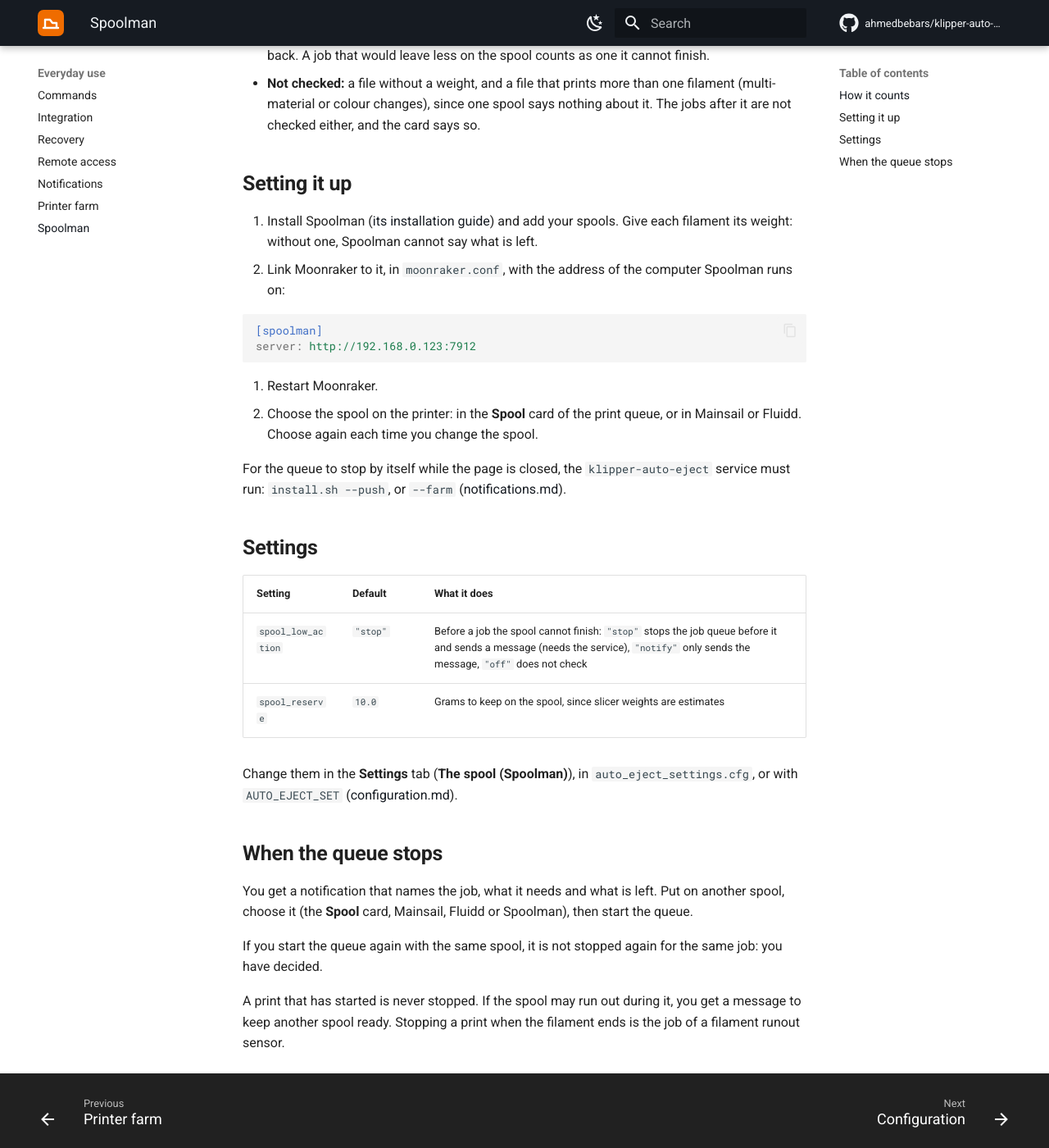
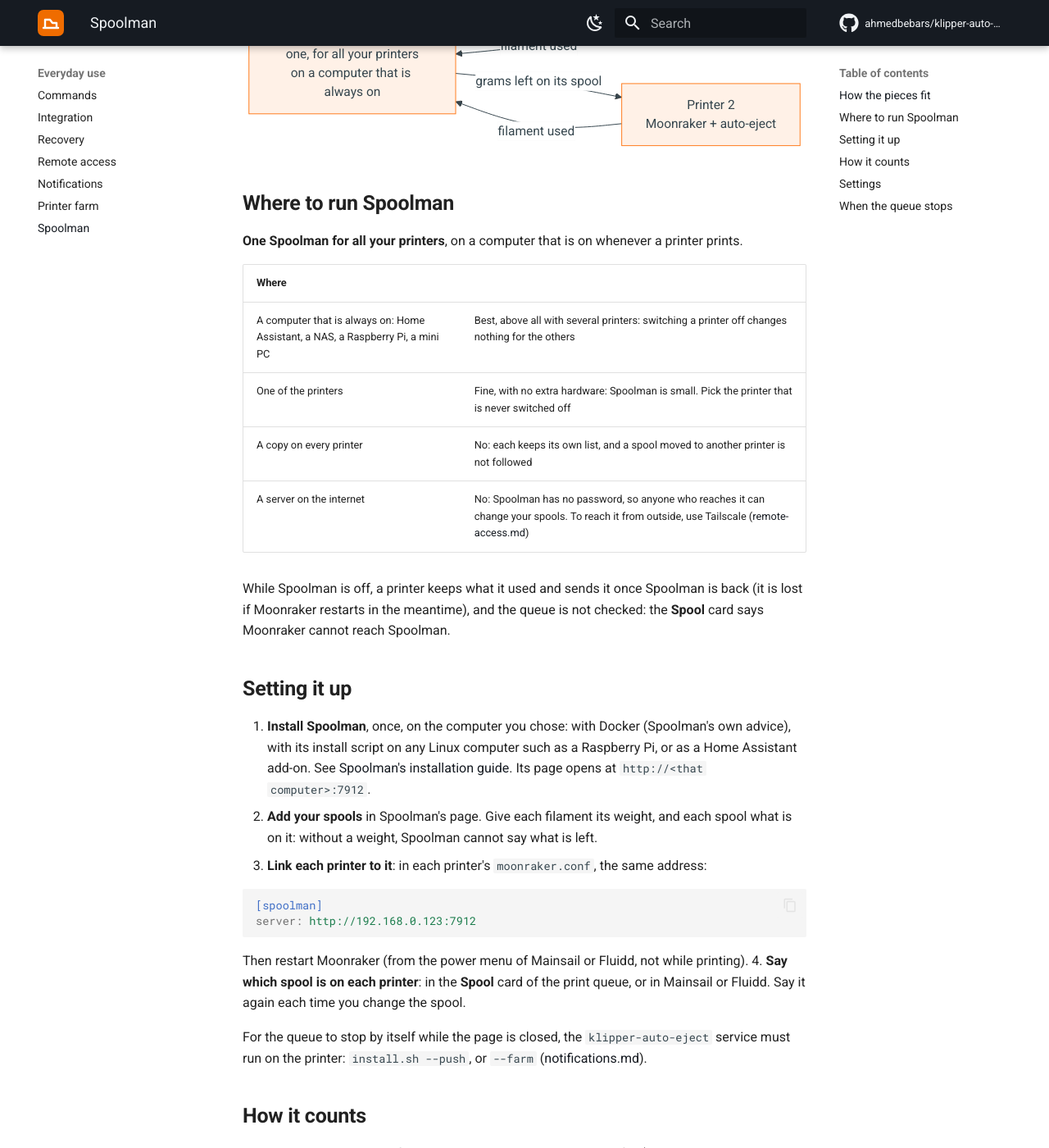
Before and after one commit to ahmedbebars/klipper-auto-eject, an MkDocs documentation site: the page built from docs/spoolman.md, in a window 1280 px wide and 1400 px high, scrolled down 1507 px. Shown: the whole window at 82% size. Built offline with MkDocs 1.6.1 and Material for MkDocs 9.7.7, drawn with Linux system fonts in a browser that asks for light colours; comment, search, counter and statistics services are not loaded; some of the changed text lies outside the part shown.

Commit message:
Spoolman docs: how the pieces fit, and where to run it
One Spoolman for all the printers, on a computer that is always on (Home
Assistant, a NAS, a Raspberry Pi), or on the printer that is never switched
off; not a copy on every printer, and not on the internet, since it has no
password. A diagram of how Moonraker, Spoolman and auto-eject talk, and the
steps in order. The print queue says what Spoolman would add, with a link,
on printers without it.

````diff
--- a/docs/spoolman.md
+++ b/docs/spoolman.md
@@ -7,8 +7,8 @@
 auto-eject checks the queue against the spool on the printer and stops the queue **before** a job
 the spool cannot finish.
 
-There is nothing to turn on: when Moonraker has a `[spoolman]` section, the page and the service
-find it. Without Spoolman, nothing changes.
+There is nothing to turn on in auto-eject: when Moonraker is linked to Spoolman, the page and the
+service find it. Without Spoolman, nothing changes.
 
 | Where | What you get |
 |---|---|
@@ -18,6 +18,59 @@
 | **The service** | With the page closed, it stops the queue before a job the spool cannot finish and sends a [notification](notifications.md). It needs the `klipper-auto-eject` service (`install.sh --push`). |
 
 <p align="center"><img src="images/queue.png" alt="The print queue with the Spool card: the spool on the printer, the grams left, and the job the spool cannot finish marked" width="900"></p>
+
+## How the pieces fit
+
+Spoolman is a small program of its own, with a web page, that keeps the list of your spools. It
+is not part of Klipper or of auto-eject. Each printer's Moonraker tells it how much filament the
+printer used, so Spoolman always knows what is left on each spool. Before each job, auto-eject asks
+it, through Moonraker, what is left on the spool on that printer.
+
+```mermaid
+flowchart LR
+    S["Spoolman<br/>one, for all your printers<br/>on a computer that is always on"]
+    A["Printer 1<br/>Moonraker + auto-eject"] -- "filament used" --> S
+    B["Printer 2<br/>Moonraker + auto-eject"] -- "filament used" --> S
+    S -- "grams left on its spool" --> A
+    S -- "grams left on its spool" --> B
+```
+
+## Where to run Spoolman
+
+**One Spoolman for all your printers**, on a computer that is on whenever a printer prints.
+
+| Where | |
+|---|---|
+| A computer that is always on: Home Assistant, a NAS, a Raspberry Pi, a mini PC | Best, above all with several printers: switching a printer off changes nothing for the others |
+| One of the printers | Fine, with no extra hardware: Spoolman is small. Pick the printer that is never switched off |
+| A copy on every printer | No: each keeps its own list, and a spool moved to another printer is not followed |
+| A server on the internet | No: Spoolman has no password, so anyone who reaches it can change your spools. To reach it from outside, use Tailscale ([remote-access.md](remote-access.md)) |
+
+While Spoolman is off, a printer keeps what it used and sends it once Spoolman is back (it is lost
+if Moonraker restarts in the meantime), and the queue is not checked: the **Spool** card says
+Moonraker cannot reach Spoolman.
+
+## Setting it up
+
+1. **Install Spoolman**, once, on the computer you chose: with Docker (Spoolman's own advice), with
+   its install script on any Linux computer such as a Raspberry Pi, or as a Home Assistant add-on.
+   See [Spoolman's installation guide](https://github.com/Donkie/Spoolman/wiki/Installation). Its
+   page opens at `http://<that computer>:7912`.
+2. **Add your spools** in Spoolman's page. Give each filament its weight, and each spool what is
+   on it: without a weight, Spoolman cannot say what is left.
+3. **Link each printer to it**: in each printer's `moonraker.conf`, the same address:
+
+   ```ini
+   [spoolman]
+   server: http://192.168.0.123:7912
+   ```
+
+   Then restart Moonraker (from the power menu of Mainsail or Fluidd, not while printing).
+4. **Say which spool is on each printer**: in the **Spool** card of the print queue, or in Mainsail
+   or Fluidd. Say it again each time you change the spool.
+
+For the queue to stop by itself while the page is closed, the `klipper-auto-eject` service must
+run on the printer: `install.sh --push`, or `--farm` ([notifications.md](notifications.md)).
 
 ## How it counts
 
@@ -32,25 +85,6 @@
 - **Not checked:** a file without a weight, and a file that prints more than one filament
   (multi-material or colour changes), since one spool says nothing about it. The jobs after it are
   not checked either, and the card says so.
-
-## Setting it up
-
-1. Install Spoolman ([its installation guide](https://github.com/Donkie/Spoolman/wiki/Installation))
-   and add your spools. Give each filament its weight: without one, Spoolman cannot say what is
-   left.
-2. Link Moonraker to it, in `moonraker.conf`, with the address of the computer Spoolman runs on:
-
-   ```ini
-   [spoolman]
-   server: http://192.168.0.123:7912
-   ```
-
-3. Restart Moonraker.
-4. Choose the spool on the printer: in the **Spool** card of the print queue, or in Mainsail or
-   Fluidd. Choose again each time you change the spool.
-
-For the queue to stop by itself while the page is closed, the `klipper-auto-eject` service must
-run: `install.sh --push`, or `--farm` ([notifications.md](notifications.md)).
 
 ## Settings
 
````
Also changed, not shown: docs/ar/spoolman.md (+53 -20 lines), 3 other files.
